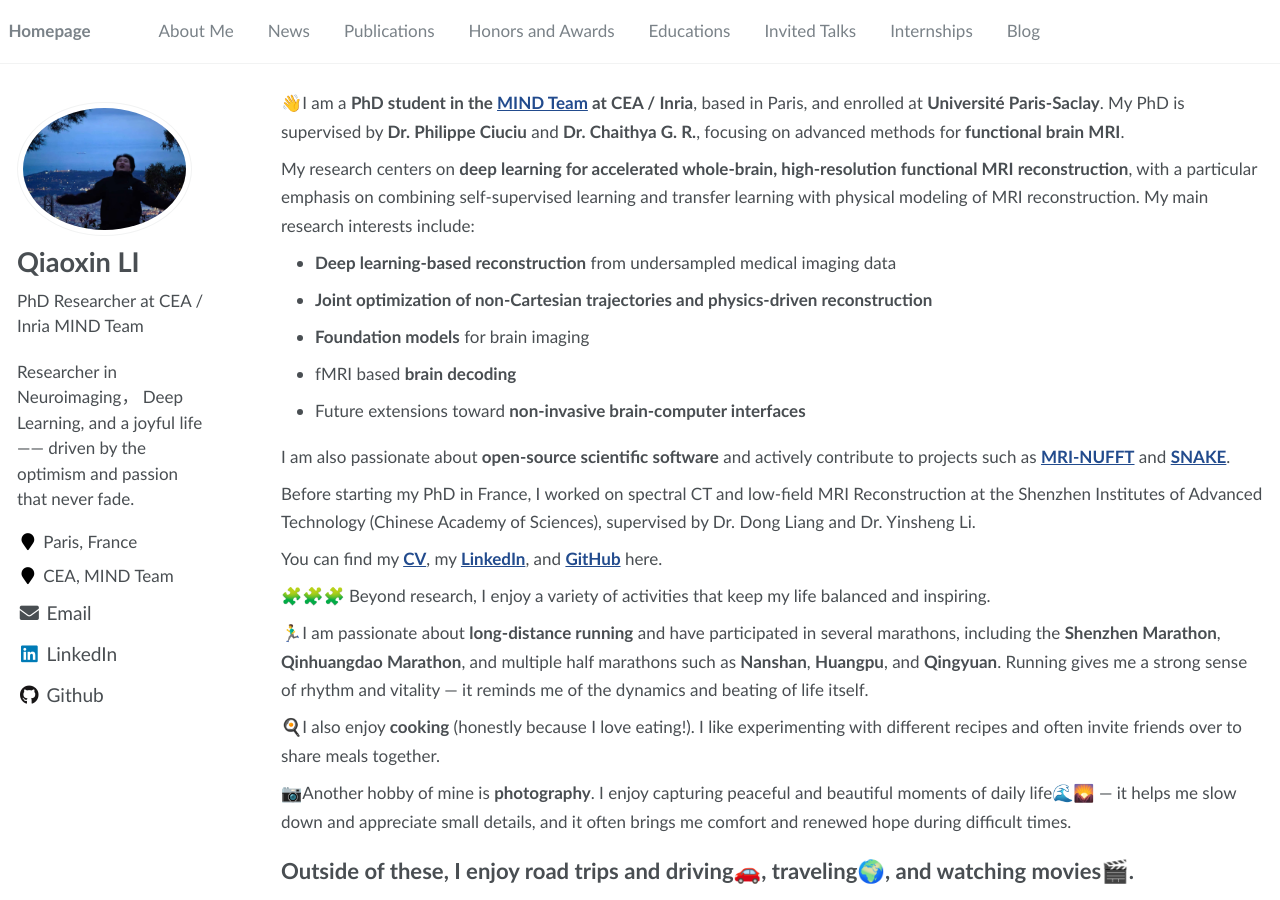
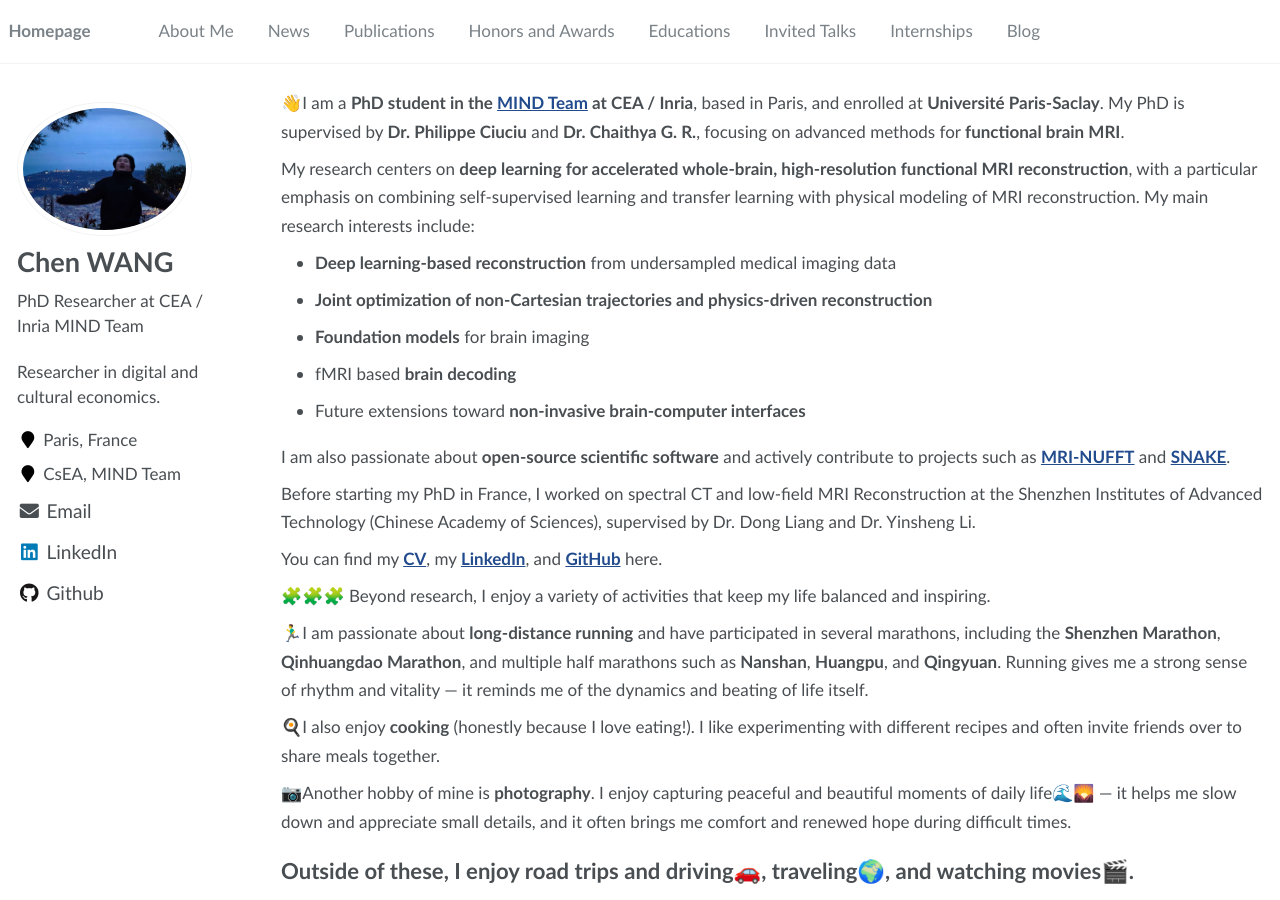
Before and after one commit to Chennono/chennono.github.io, a Jekyll site: the page built from _pages/about.md, in a window 1280 px wide and 900 px high. Built offline with Jekyll 4.4.1, drawn with Linux system fonts in a browser that asks for light colours.

Commit message:
fix root site config

```diff
--- a/_config.yml
+++ b/_config.yml
@@ -6,10 +6,10 @@
 # `jekyll serve`. If you change this file, please restart the server process.
 
 # Site Settings
-title                    : "Qiaoxin LI"
-description              : "Researcher in Neuroimaging， Deep Learning, and a joyful life —— driven by the optimism and passion that never fade."
-repository               : "joosenli/joosenli.github.io"
-url                      : "https://joosenli.github.io"
+title                    : "Chen WANG"
+description              : "Researcher in digital and cultural economics."
+repository               : "chennono/chennono.github.io"
+url                      : "https://chennono.github.io"
 baseurl                  : "" # the subpath of /blog
 google_scholar_stats_use_cdn : true
 
@@ -23,14 +23,14 @@ baidu_site_verification  :
 
 # Site Author
 author:
-  name             : "Qiaoxin LI"
+  name             : "Chen WANG"
   avatar           : "/images/profile.jpg"
   bio              : "PhD Researcher at CEA / Inria MIND Team"
   location         : "Paris, France"
-  employer         : "CEA, MIND Team"
+  employer         : "CsEA, MIND Team"
   pubmed           :
   googlescholar    :
-  email            : "joosenli@outlook.com"
+  email            : "chen.karine.wang@gmail.com"
   researchgate     :
   uri              :
   bitbucket        :
@@ -39,7 +39,7 @@ author:
   flickr           :
   facebook         :
   foursquare       :
-  github           : "joosenli"
+  github           : "chennono"
   google_plus      :
   keybase          :
   instagram        :
```
